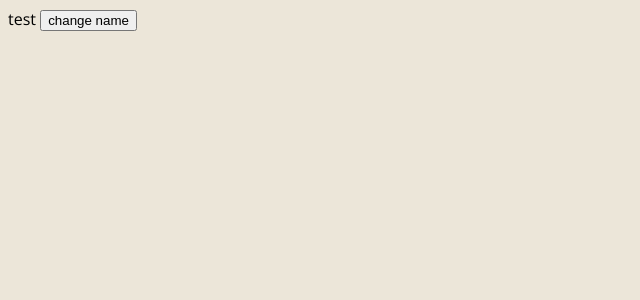
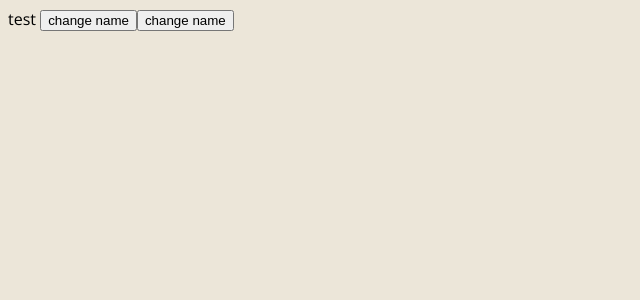
Before and after one commit to juneroy1/hello-vue3, a Vue app: page / in a window 1280 px wide. Shown: the top 300 px of the page, without its empty margins (0-640 px from the left). Built offline with nearby package versions, Linux system fonts and the light colour scheme.

Commit message:
feat added event to change age

```diff
--- a/src/App.vue
+++ b/src/App.vue
@@ -1,6 +1,7 @@
 <template>
  test
  <button @click="changeName('jq dev')">change name</button>
+ <button @click="changeAge('24')">change name</button>
 </template>
 
 <script lang="ts">
```
